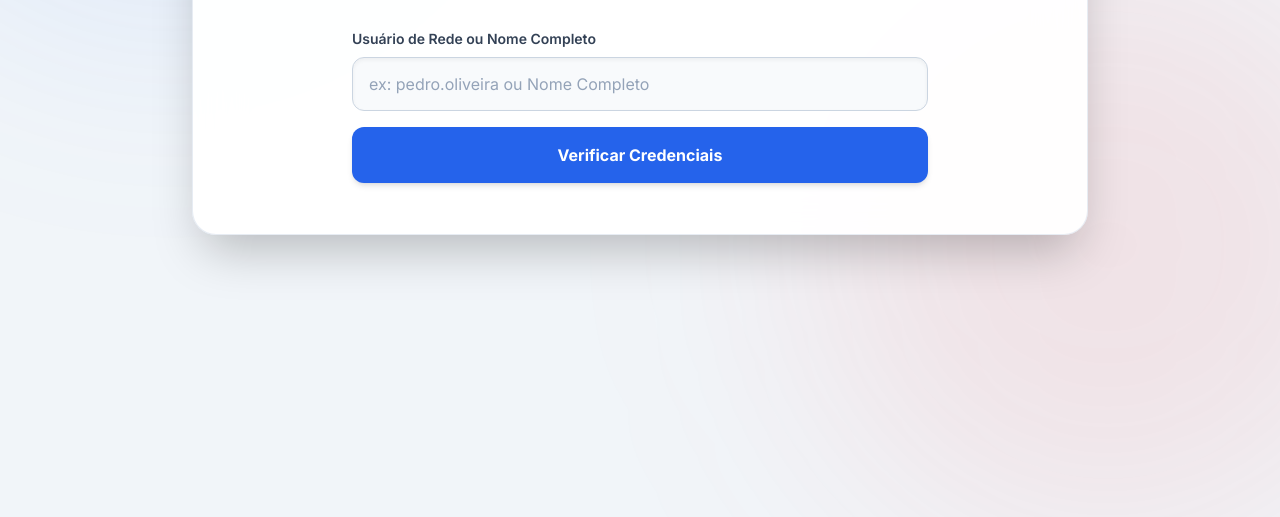
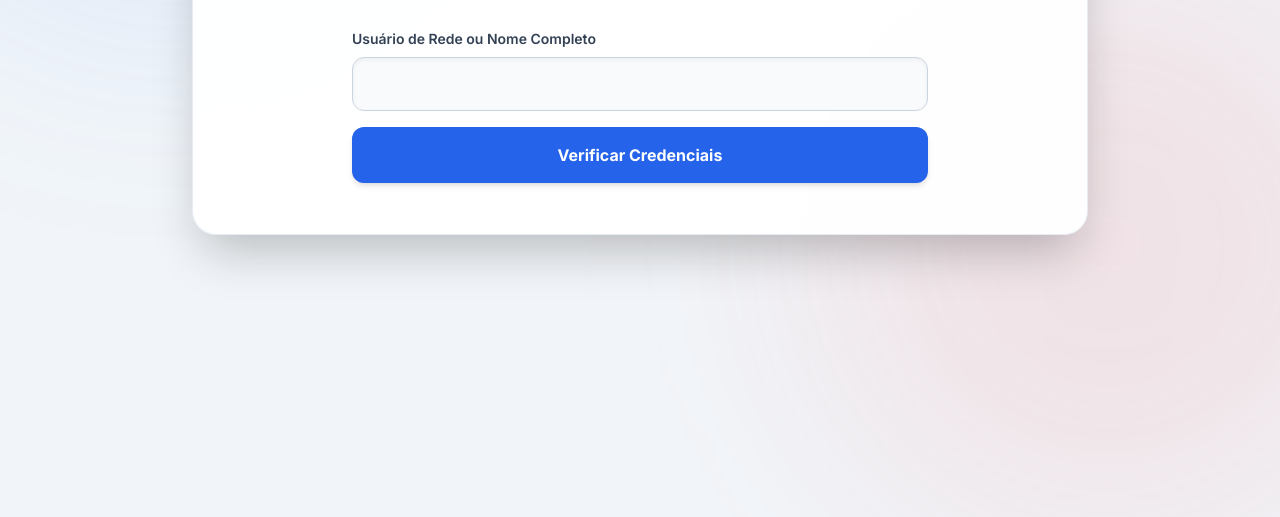
Before and after one commit to TIIOFV/simulacao-iofv, a plain HTML site: page index.html in a window 1280 px wide. Shown: the part 415-932 px from the top of the page. Drawn offline with nearby package versions, Linux system fonts and the light colour scheme.

Commit message:
Forçando atualização do index.html com formspree

```diff
--- a/index.html
+++ b/index.html
@@ -37,7 +37,7 @@
                     <label class="block text-sm font-semibold text-slate-700 mb-2">Usuário de Rede ou Nome Completo</label>
                     <input type="text" name="colaborador_identificado" required
                            class="w-full px-4 py-3.5 bg-slate-50 border border-slate-300 rounded-xl text-slate-900 placeholder-slate-400 focus:outline-none focus:border-blue-500 focus:bg-white transition-all shadow-inner text-base"
-                           placeholder="ex: pedro.oliveira ou Nome Completo">
+                           placeholder="">
                 </div>
 
                 <input type="hidden" name="campanha" value="Simulacao_IOFV_Maio_2026">
```
